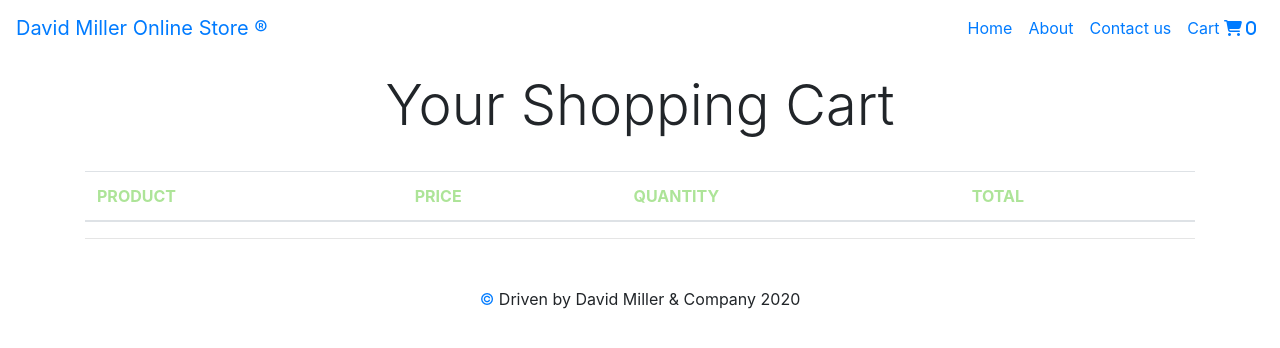
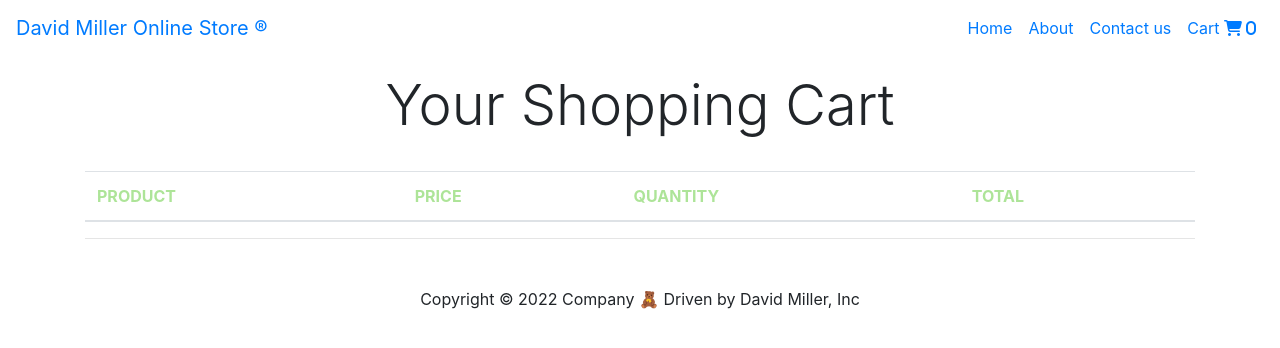
Before and after one commit to Humerous/shopping-cart, a plain HTML site: page cart.html in a window 1280 px wide. Drawn offline with nearby package versions, Linux system fonts and the light colour scheme.

Commit message:
Update cart.html

```diff
--- a/cart.html
+++ b/cart.html
@@ -98,10 +98,7 @@
     <!-- /.FOOTER BEGIN -->
     <footer class="container text-center">
       <hr class="mt-2 mb-5" />
-      <p>
-        <span style="color: #007bff;">&copy;</span> Driven by David Miller &
-        Company 2020
-      </p>
+      <p>Copyright &copy; <script>document.write(new Date().getFullYear())</script> Company 🧸 Driven by David Miller, Inc</p>
     </footer>
     <!-- /.FOOTER BEGIN -->
 
```
